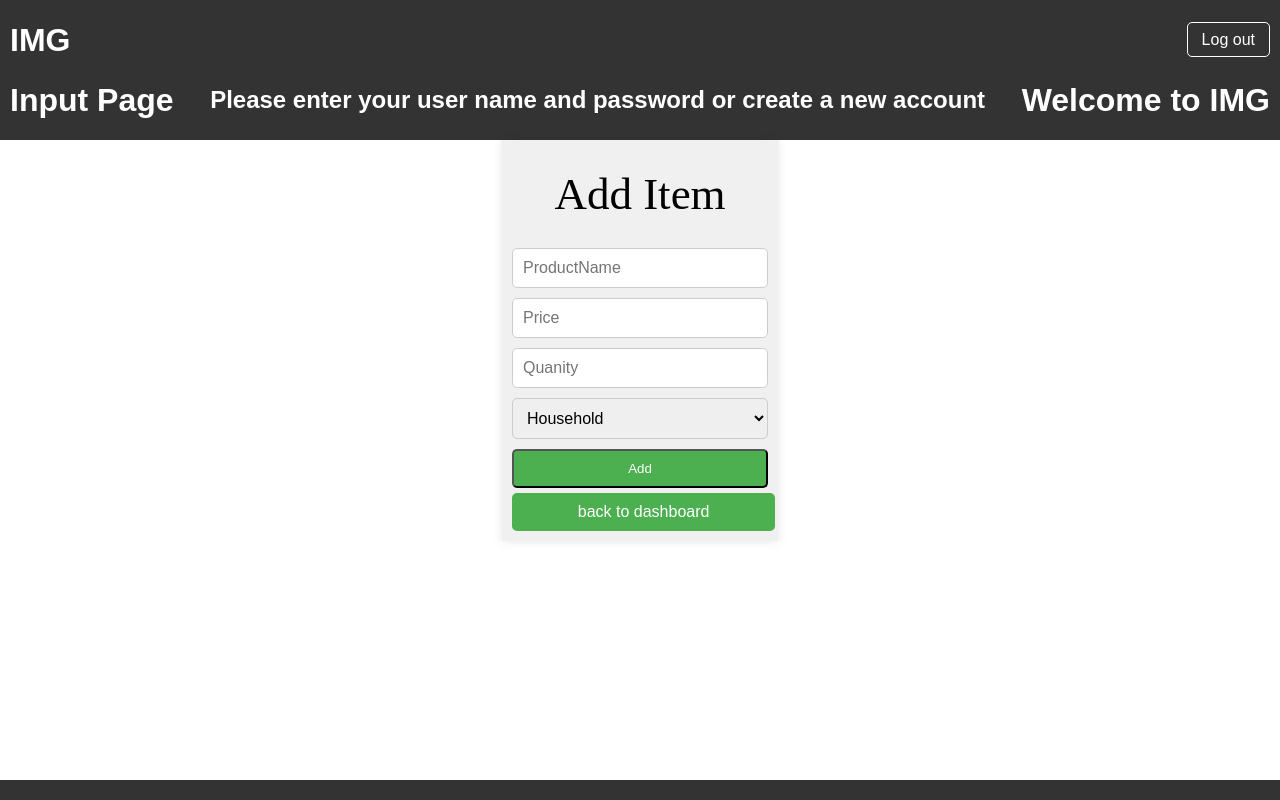
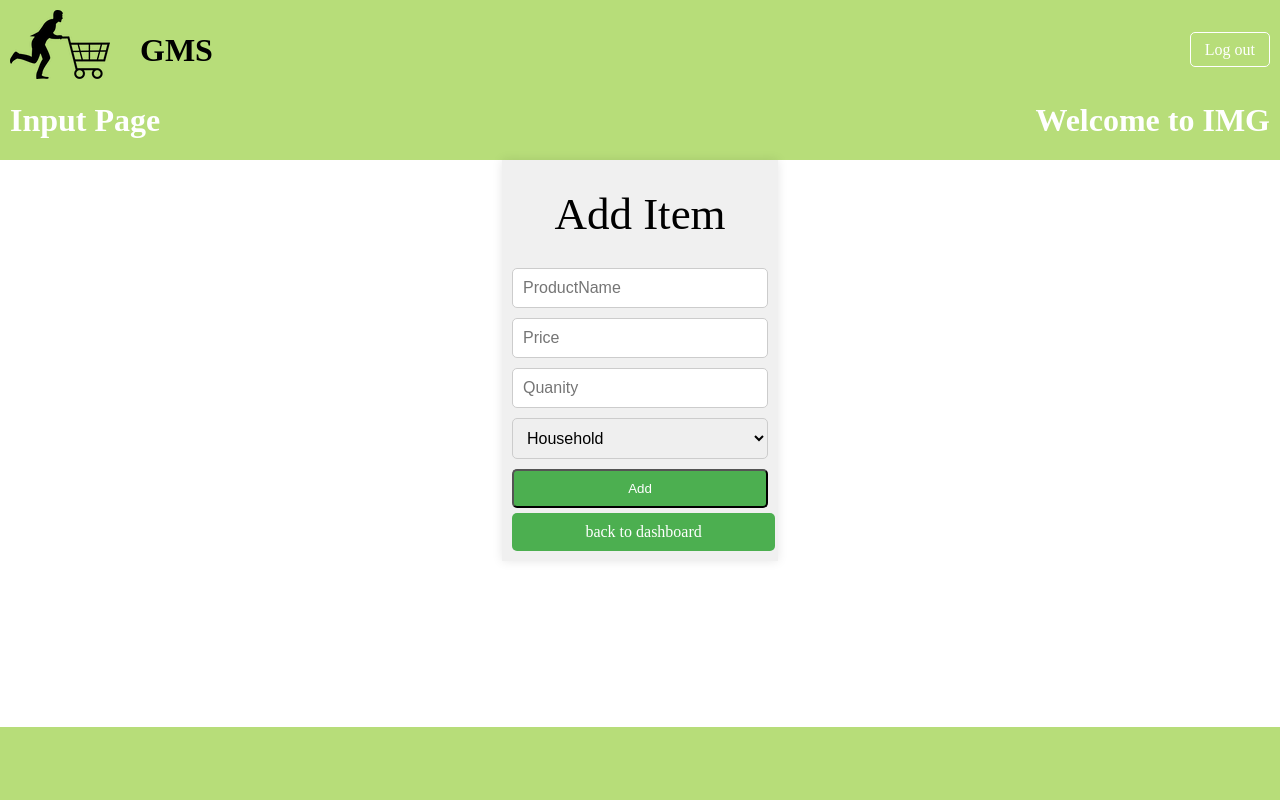
Before and after one commit to gustavoperess/Inventory-Management-System, a Flask app: page /add_item in a window 1280 px wide. Run offline with Flask 3, Linux system fonts and the light colour scheme; the visitor is signed in with stand-in values (Sample User, id 1); some libraries are stand-ins or nearby versions.

Commit message:
Add item css page.

```diff
--- /dev/null
+++ b/static/styles/add_item.css
@@ -0,0 +1,178 @@
+
+body, html {
+    margin: 0;
+    padding: 0;
+    height: 100%;
+}
+
+body {
+    display: flex;
+    flex-direction: column;
+    min-height: 100vh;
+}
+header {
+    display: flex;
+    flex-direction: column;
+    /* Stack children vertically */
+    background-color: #B7DD79;
+    color: #fff;
+    padding: 10px;
+}
+
+.logo-container {
+    width: 100%;
+    height: 80px;
+    background-image: url('/static/images/logo.png');
+    background-repeat: no-repeat;
+    display: flex;
+    justify-content: space-between;
+    align-items: center;
+}
+
+.logo-container h1 {
+    color: black;
+    margin-left: 130px;
+
+}
+  /* Apply the new class to the logout button */
+  header .logout-button {
+    color: #fff;
+    text-decoration: none;
+    padding: 8px 14px;
+    /* Adjust padding to make it slightly bigger */
+    border: 1px solid #fff;
+    border-radius: 5px;
+  }
+
+  /* Add hover effect for the logout button */
+  .logout-button:hover {
+    background-color: #fff;
+    color: #333;
+  }
+
+  .actions-container {
+    width: 100%;
+    height: 60px;
+    /* Adjust the height as needed */
+    display: flex;
+    justify-content: space-between;
+    align-items: center;
+  }
+
+  .actions-container .add-button {
+    background-color: #4CAF50;
+    display: flex;
+    margin-top: 5px;
+    padding: 10px;
+    color: white;
+    cursor: pointer;
+    border-radius: 5px;
+    align-items: center;
+    text-decoration: none;
+  }
+
+
+  footer {
+    background-color: #B7DD79;
+    color: black;
+    text-align: center;
+    height: 73px; /* Adjust the height as needed */
+    width: 100%;
+    margin-top: auto; /* Push the footer to the bottom of the container */
+}
+
+
+
+  .container {
+    width: 20%;
+    background-color: #f0f0f0;
+    padding: 10px;
+    box-shadow: 0 0 10px rgba(0, 0, 0, 0.1);
+    margin: auto; /* Add this line to center the container */
+  }
+
+  .container h1 {
+    font-size: 35px;
+    text-align: center; /* Center the text */
+    margin-top: 20px; /* Adjust the top margin as needed */
+    color: black;
+    font-family: 'Trocchi', serif;
+    font-size: 45px;
+    font-weight: normal;
+    line-height: 48px;
+    margin-bottom: 1;
+
+  }
+
+  .container ul li {
+    list-style: none;
+    border-bottom: 1px solid #ccc;
+    padding: 10px;
+  }
+
+  /* Style for the inputs in the system  */
+  .container input[type="text"],
+  .container input[type="password"],
+  .container input[type="email"],
+  .container input[type="number"]  {
+    width: 100%;
+    padding: 10px;
+    margin-bottom: 10px;
+    font-size: 16px;
+    border: 1px solid #ccc;
+    border-radius: 5px;
+    box-sizing: border-box;
+    appearance: none;
+    -webkit-appearance: none;
+    -moz-appearance: none;
+  }
+
+  .container .container-dropdown {
+    width: 100%;
+    padding: 10px;
+    font-size: 16px;
+    margin-bottom: 10px;
+    border: 1px solid #ccc;
+    border-radius: 5px;
+
+  }
+
+  .container .green-button {
+    width: 100%;
+    display: flex;
+    justify-content: center;
+    align-items: center;
+    padding: 10px 20px;
+    background-color: #4CAF50;
+    color: white;
+    text-decoration: none;
+    border-radius: 5px;
+    cursor: pointer;
+  }
+
+  .container .forward-button {
+    width: 95%;
+    display: flex;
+    justify-content: center;
+    margin-top: 5px;
+    padding: 10px;
+    align-items: center;
+    background-color: #4CAF50;
+    color: white;
+    text-decoration: none;
+    border-radius: 5px;
+    cursor: pointer;
+  }
+
+
+
+
+  .background-container {
+    width: 100%;
+    height: 780px;
+    background-image: url('images/bananas.jpg');
+    background-size: cover;
+    background-position: center;
+    background-repeat: no-repeat;
+    /* You can add more styles as needed */
+  }
--- a/templates/add_item.html
+++ b/templates/add_item.html
@@ -2,8 +2,8 @@
 <html lang="en">
 <head>
     <!-- Head section with the title and link to the external CSS file for styling -->
-    <title>IMG Input page</title>
-    <link rel="stylesheet" type="text/css" href="{{ url_for('static', filename='styles.css') }}">
+    <title>GMS Input page</title>
+    <link rel="stylesheet" type="text/css" href="{{ url_for('static', filename='styles/add_item.css') }}">
 </head>
 <body>
     <!-- Body section -->
@@ -11,14 +11,13 @@
     <!-- Header section -->
     <header>
         <div class="logo-container">
-            <h1 class="logo-heading">IMG</h1>
+            <h1 class="logo-heading">GMS</h1>
             <nav>
                 <a class="logout-button" href="{{ url_for('main_page') }}">Log out</a>
             </nav>
         </div>
         <div class="actions-container">
             <h1 class="dashboard-heading">Input Page </h1>
-            <h2>Please enter your user name and password or create a new account</h2>
             <h1>Welcome to IMG</h1>
         </div>
     </header>
```
